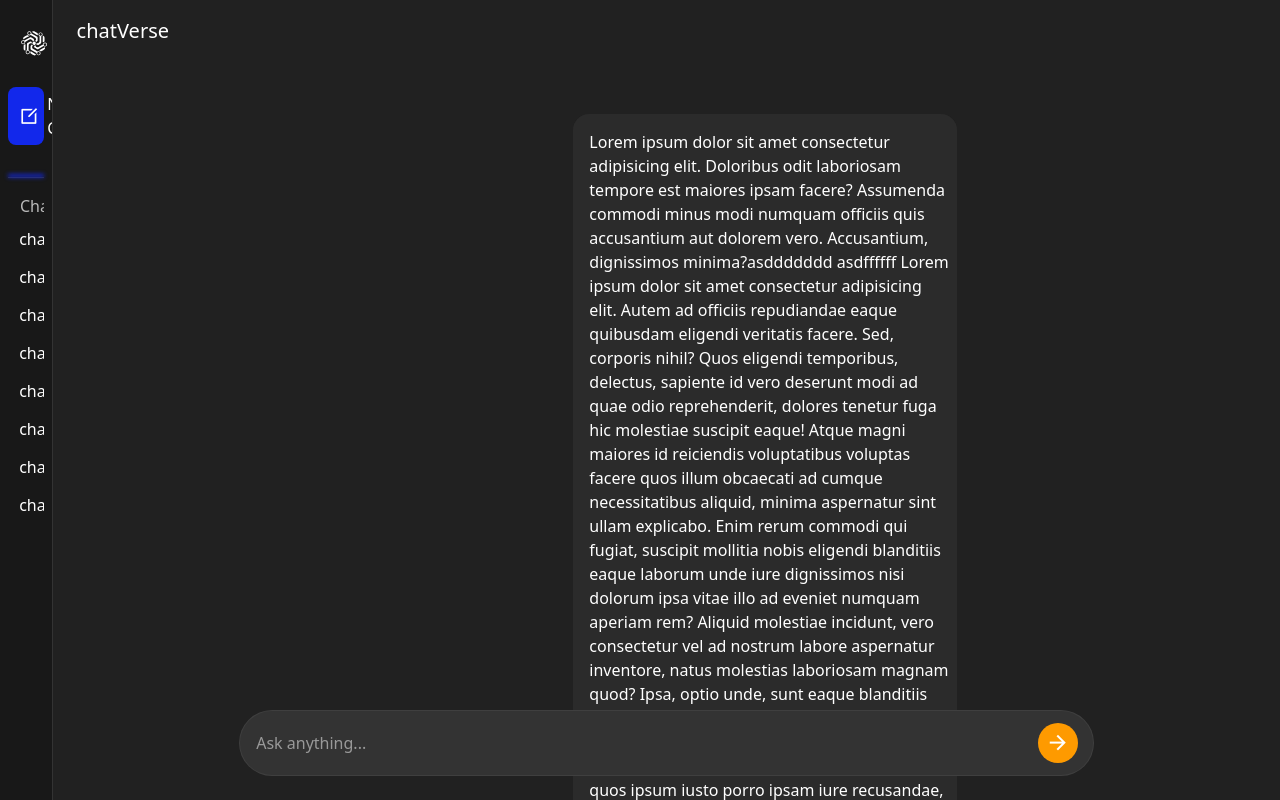
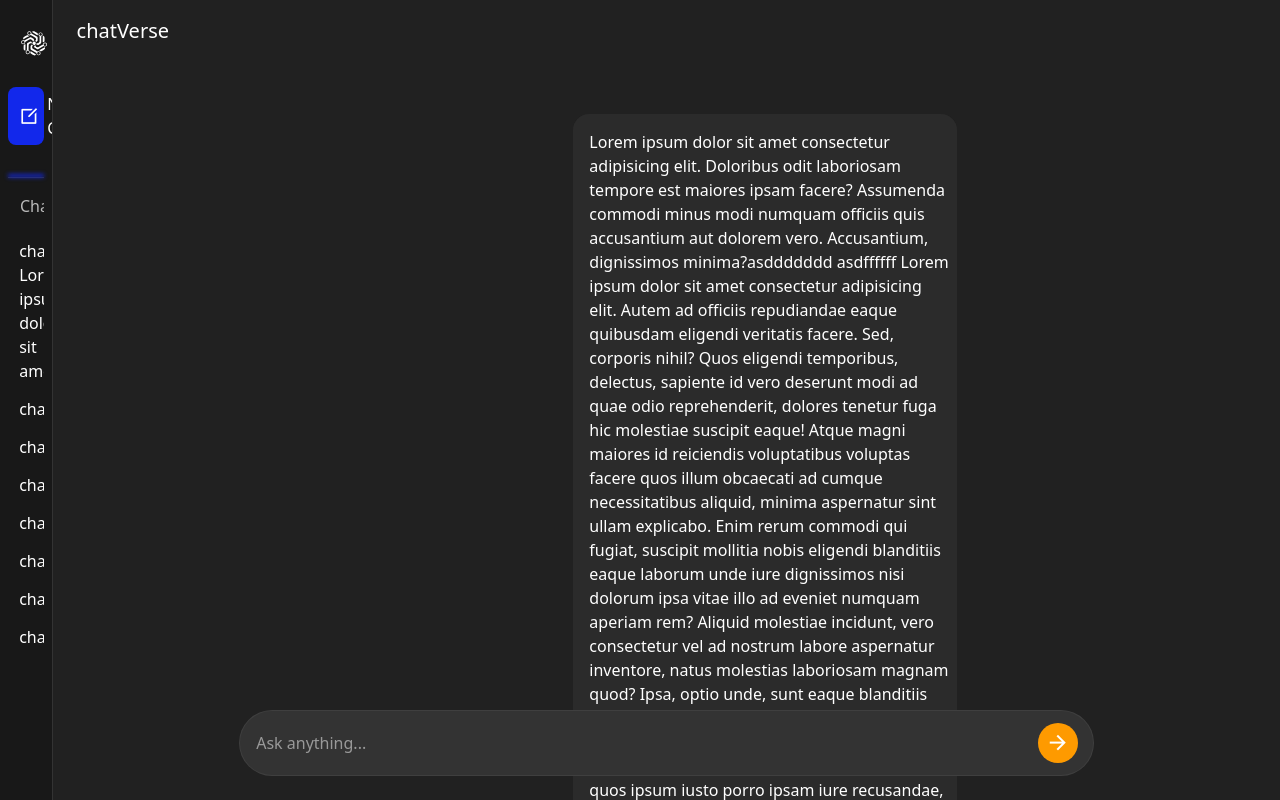
Before and after one commit to vikashbhardwajj/ChatGPT-Clone, a React (Vite) app in the folder frontend/: page / in a window 1280 px wide. Both pictures are taken after a click on the element 35 px from the left and 43 px from the top of the page. Built offline with nearby package versions, Linux system fonts and the light colour scheme.

Commit message:
Add axios dependency and update Home component layout

```diff
--- a/frontend/package.json
+++ b/frontend/package.json
@@ -11,6 +11,7 @@
   },
   "dependencies": {
     "@tailwindcss/vite": "^4.1.12",
+    "axios": "^1.11.0",
     "react": "^19.1.1",
     "react-dom": "^19.1.1",
     "react-router-dom": "^7.8.1",
--- a/frontend/src/pages/Home.jsx
+++ b/frontend/src/pages/Home.jsx
@@ -130,9 +130,9 @@
             isSodebar ? "opacity-100" : "opacity-0"
           } transition-opacity duration-150`}
         >
-          <h2 className="opacity-70 pl-3">Chats</h2>
+          <h2 className="opacity-70 pl-3 mb-4">Chats</h2>
           <div className="chat my-1 back_hover">
-            <h3>chat1</h3>
+            <h3>chat1 Lorem ipsum dolor sit amet.</h3>
           </div>
           <div className="chat my-1 back_hover">
             <h3>chat1</h3>
```
Also changed, not shown: frontend/src/utils/axios.jsx (added), 1 other file (tests, documents, lock files or other folders).
